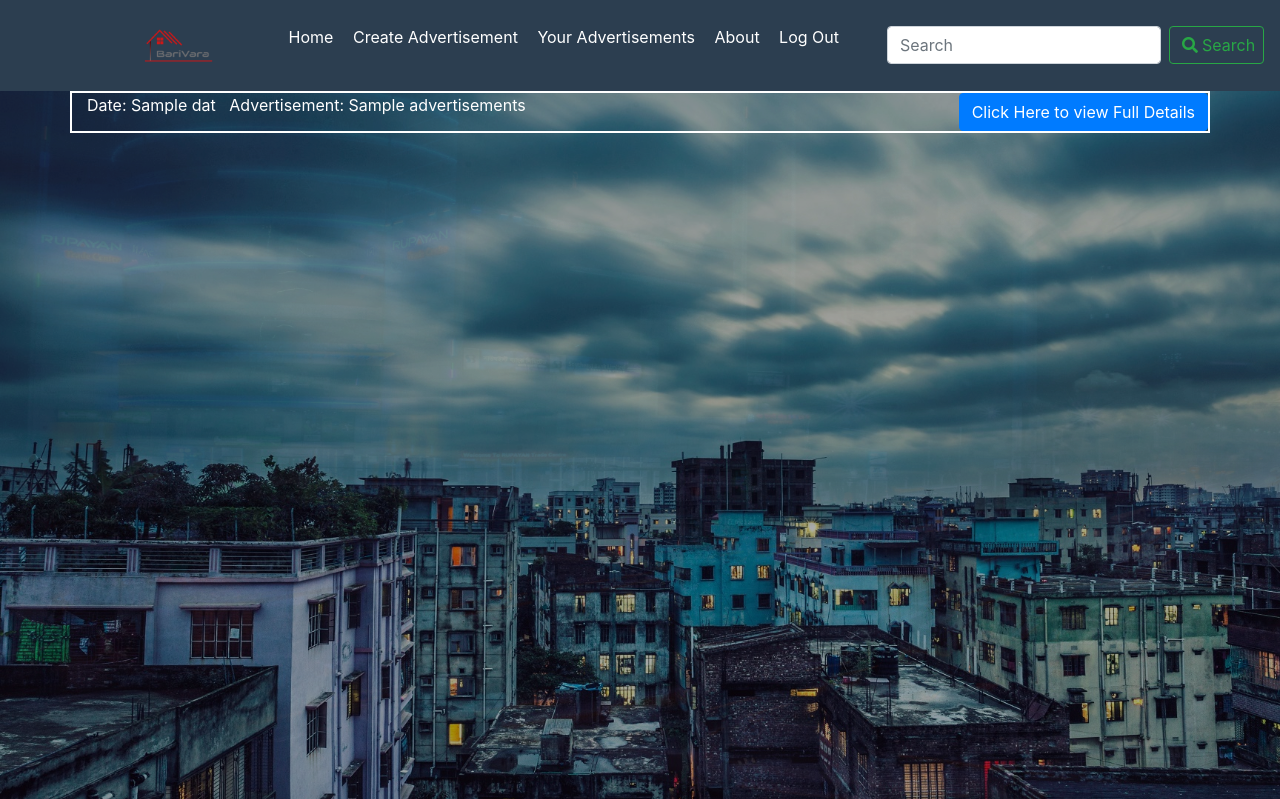
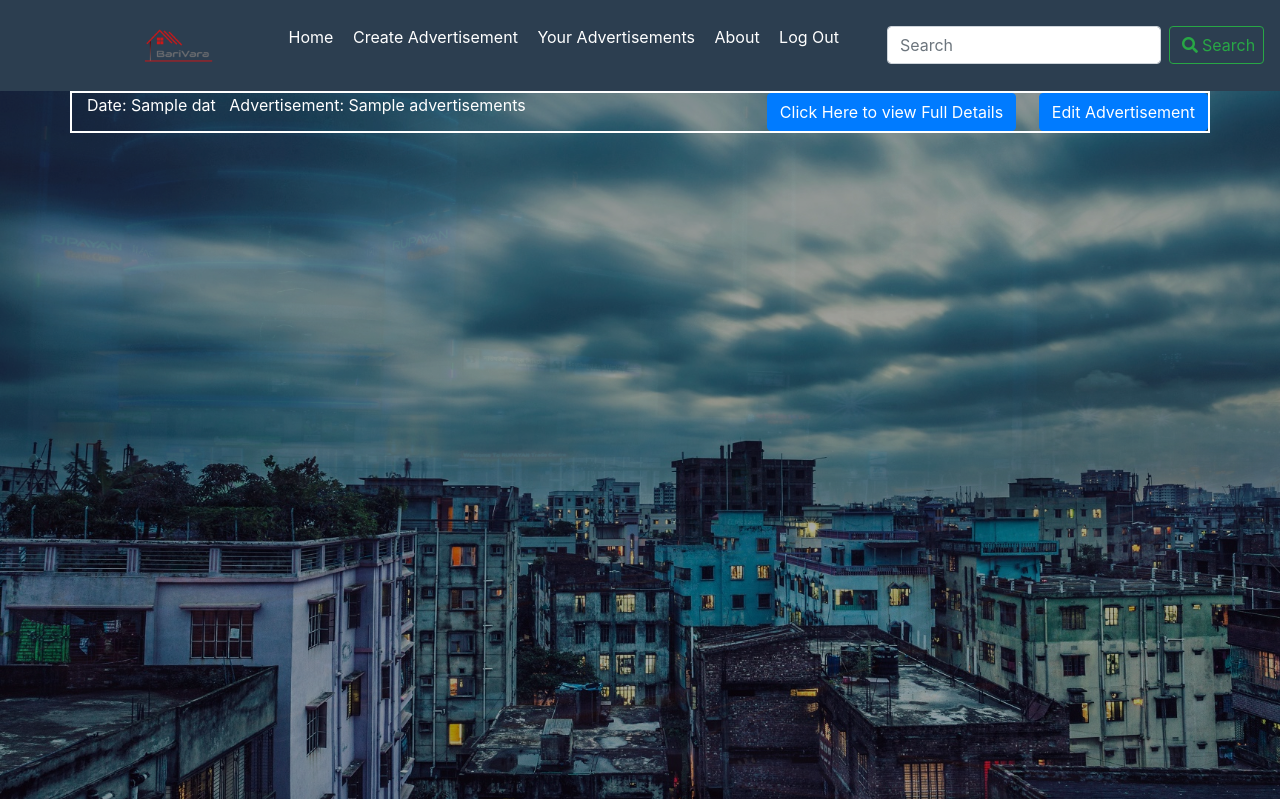
Before and after one commit to Muniat/BariVara, a Django app: template Barivara/templates/your_advertisements.html in a window 1280 px wide. Shown: the top 799 px of the page. Run offline with Django 3.2, Linux system fonts and the light colour scheme; the template is opened without the code that fills it: most values are stand-ins (such as "Sample title", 1, 10 or a date in 2020); some libraries are stand-ins or nearby versions.

Commit message:
Edit function added.having issues

```diff
--- a/Barivara/Barivara/urls.py
+++ b/Barivara/Barivara/urls.py
@@ -29,4 +29,5 @@ urlpatterns = [
     path('create', views.create, name="create"),
 	path('your_advertisements', views.your_advertisements, name="your_advertisements"),
     path('advertisement_details/', views.advertisement_details, name="advertisement_details"),
+    path('edit_advertisement/', views.edit_advertisement, name="edit_advertisement"),
 ]
--- a/Barivara/templates/your_advertisements.html
+++ b/Barivara/templates/your_advertisements.html
@@ -4,6 +4,9 @@
     <style>
         .container{
             border: 2px solid white;
+        }
+        .container button{
+            margin-left: 2%;
         }
     </style>
 
@@ -12,6 +15,7 @@
             <div class="row">
               <div class="col">Date: {{dat}} &nbsp; Advertisement: {{advertisements}}</div>
             <button type="submit" class="btn btn-primary" onclick="location.href='advertisement_details/?z={{time}}'">Click Here to view Full Details</button>
+            <button type="submit" class="btn btn-primary" onclick="location.href='edit_advertisement/?z={{time}}'">Edit Advertisement</button>
               <div class="w-100"></div>
 
             </div>
```
Also changed, not shown: Barivara/db.sqlite3.
